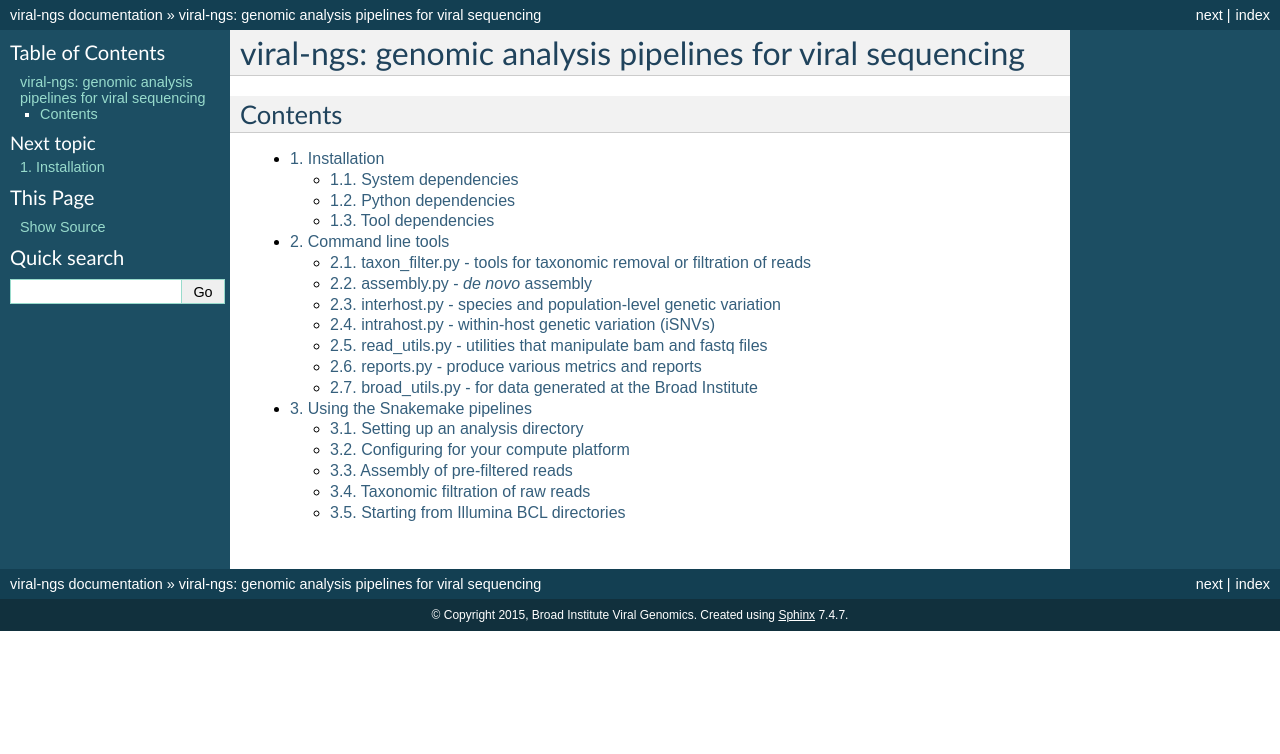
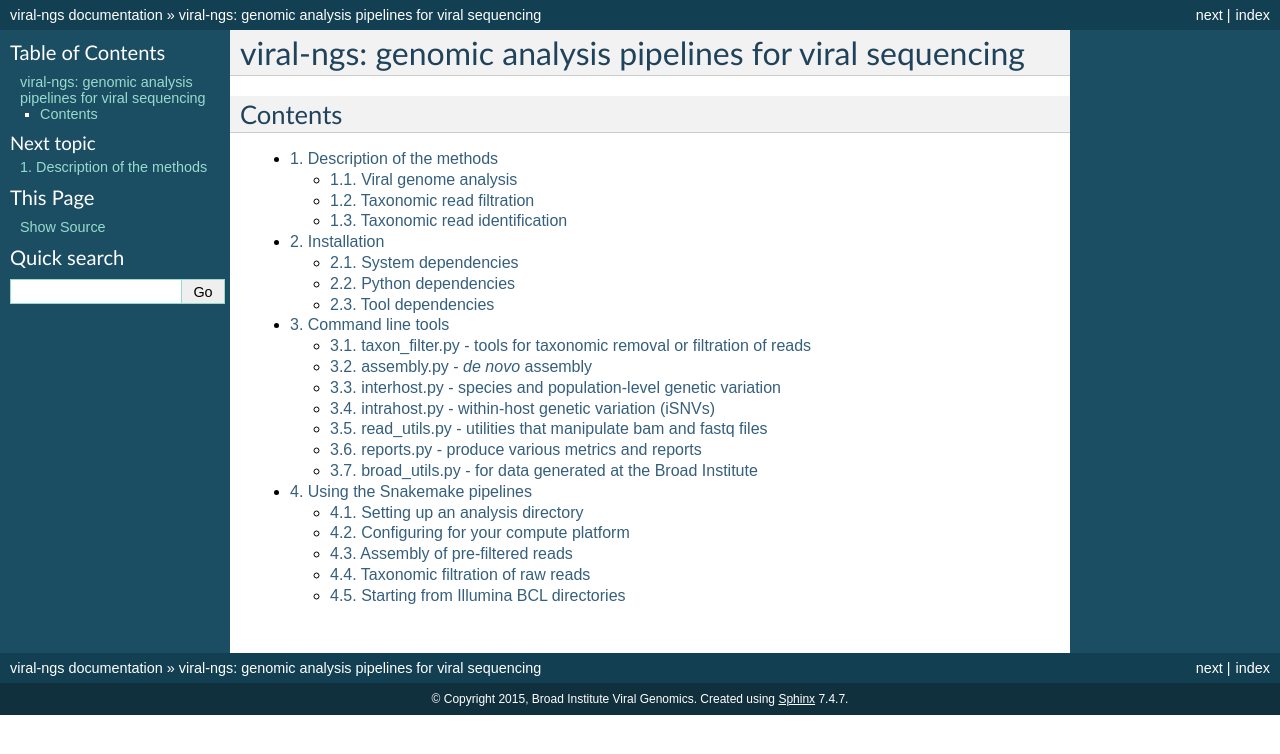
Before and after one commit to broadinstitute/viral-ngs, a Sphinx documentation site: the page built from docs/index.rst, in a window 1280 px wide. Shown: the top 754 px of the page. Built offline with Sphinx 7.4.7, drawn with Linux system fonts in a browser that asks for light colours; formulas are drawn with MathJax 3; the version number could not be read and is left out; part of the change alters nothing that is shown.

```diff
--- /dev/null
+++ b/docs/description.rst
@@ -0,0 +1,32 @@
+Description of the methods
+==========================
+
+Much more documentation to come...
+
+TO DO: here we will put a high level description of the various tools that
+exist here, perhaps with some pictures and such. We will describe why we
+used certain tools and approaches / how other approaches fell short / what
+kinds of problems certain steps are trying to solve.  Perhaps some links to
+papers and such.  Kind of a mini-methods paper here.
+
+
+Viral genome analysis
+---------------------
+
+*De novo* assembly, reference assisted assembly improvements,
+gene annotaion, species-level variation, within-host variation, etc.
+
+
+Taxonomic read filtration
+-------------------------
+
+Especially human read depletion (prior to submission to NCBI SRA).
+But also the part where we restrict to a particular taxa of interest
+(the species you're studying).
+
+
+Taxonomic read identification
+-----------------------------
+
+Nothing much here at the moment. That comes later, but we will later
+integrate it when it's ready.
--- a/docs/index.rst
+++ b/docs/index.rst
@@ -14,6 +14,7 @@ Contents
    :maxdepth: 2
    :numbered:
 
+   description
    install
    cmdline
    pipeuse
```
